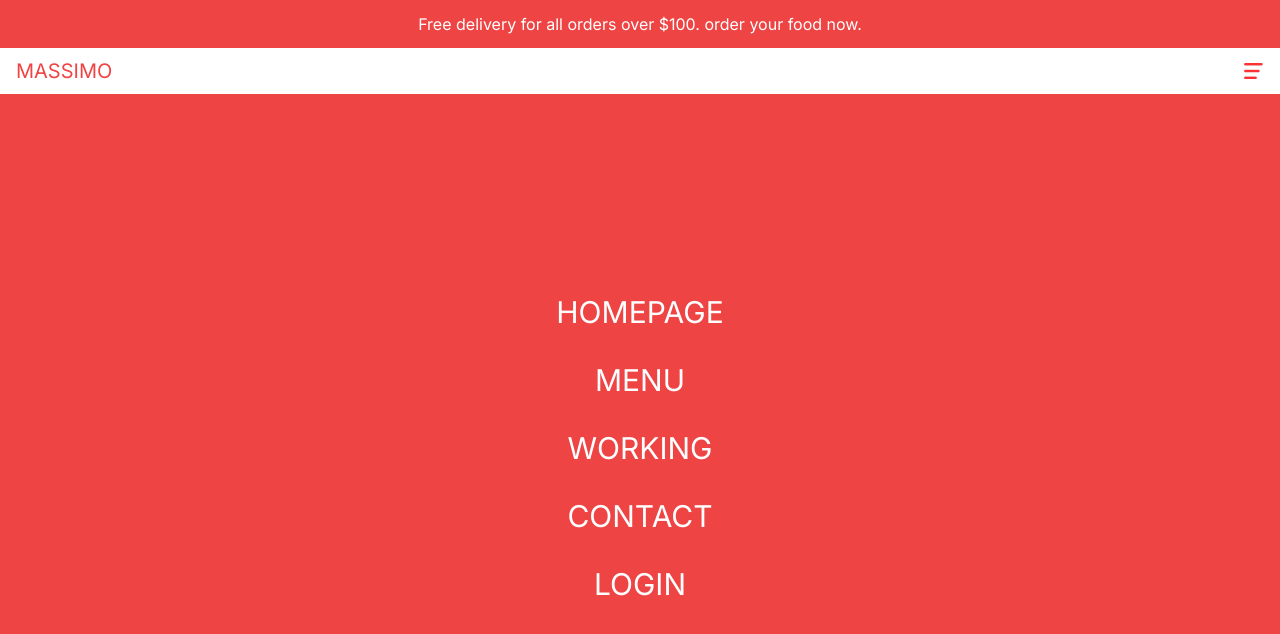
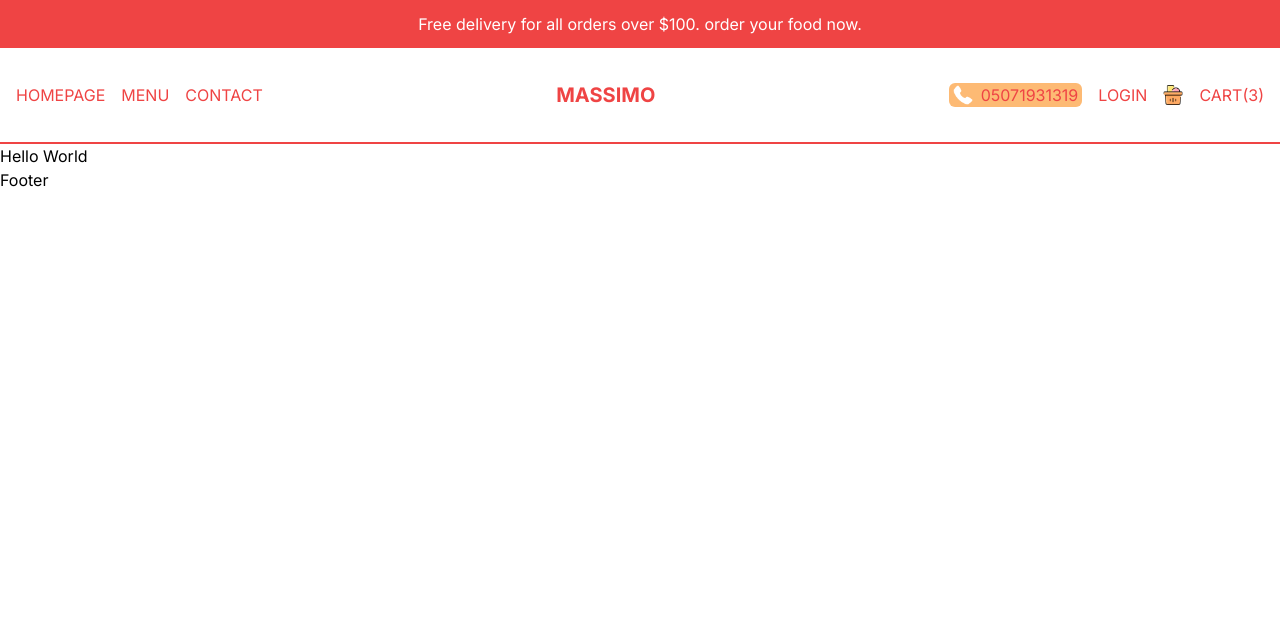
Before and after one commit to yashar6846/deliveryDesignNextjs, a Next.js app: page / in a window 1280 px wide. Shown: the top 634 px of the page. Built offline with nearby package versions, Linux system fonts and the light colour scheme.

Commit message:
add menubar in project

```diff
--- /dev/null
+++ b/app/components/CartIcon.tsx
@@ -0,0 +1,17 @@
+import Image from 'next/image'
+import Link from 'next/link'
+import React from 'react'
+
+function CartIcon() {
+  return (
+
+        <Link href={'/cart'} className='flex items-center gap-4'>
+            <div className=' relative w-8 h-8 md:w-5 md:h-5'>
+                <Image src="/cart.png" alt="" fill/>
+            </div>
+            <span>Cart(3)</span>
+        </Link>
+  )
+}
+
+export default CartIcon
--- a/app/components/Menu.tsx
+++ b/app/components/Menu.tsx
@@ -2,6 +2,7 @@
 import Image from 'next/image'
 import Link from 'next/link'
 import React, { useState } from 'react'
+import CartIcon from './CartIcon'
 
 const links =[
     {id: 1, title: "HomePage", url: "/"},
@@ -11,8 +12,10 @@
 ]
 
 function Menu() {
+
     const[open, setOpen] = useState(false)
     const user =false
+
   return (
     <div >
         {!open ? (
@@ -20,16 +23,17 @@
         ) : (
             <Image src={'/close.png'} alt='' width={20} height={20} onClick={()=> setOpen(false)}/>
         )}
-        <div className='bg-red-500 text-white absolute left-0 top-24 h-[calc(100vh-6rem)] flex items-center justify-center text-3xl flex-col gap-8 w-full z-10'>
+        {open &&<div className='bg-red-500 text-white absolute left-0 top-24 h-[calc(100vh-6rem)] flex items-center justify-center text-3xl flex-col gap-8 w-full z-10'>
            {
             links.map((link) => (
-                <Link href={link.url} key={link.id}>
+                <Link href={link.url} key={link.id} onClick={()=> setOpen(false)}>
                 {link.title}
                 </Link>
             ))}
-            {!user?(<Link href="/login">Login</Link>):(
-            <Link href="/orders">Orders</Link>)}
-        </div>
+            {!user?(<Link href="/login" onClick={()=> setOpen(false)}>Login</Link>):(
+            <Link href="/orders" onClick={()=> setOpen(false)}>Orders</Link>)}
+            <Link href="/cart" onClick={()=> setOpen(false)}><CartIcon /></Link>
+        </div>}
     </div>
   )
 }
--- a/app/components/Navbar.tsx
+++ b/app/components/Navbar.tsx
@@ -1,16 +1,41 @@
 import Image from "next/image";
 import Menu from "./Menu";
 import Link from "next/link";
+import CartIcon from "./CartIcon";
 
 
 export default function Navbar() {
+    const user =false;
+
   return (
-   <div className='h-12 text-red-500 p-4 flex justify-between items-center  border-b-2 border-b-red-500 uppercase'>
-    <div className="text-xl">
-    <Link href={'/'}>Massimo</Link>
+   <div className='h-12 text-red-500 p-4 flex justify-between items-center  border-b-2 border-b-red-500 uppercase md:h-24'>
+    {/* LEFT LINKS */}
+    <div className="hidden md:flex gap-4">
+    <Link href={'/'}>Homepage</Link>
+    <Link href={'/menu'}>Menu</Link>
+    <Link href={'/'}>Contact</Link>
     </div>
-    <div>
-     <Menu />
+     {/* LOGO */}
+    <div className="text-xl md:font-bold">
+        <Link href="/">Massimo</Link>
+    </div>
+    {/* MOBILE MENU */}
+    <div className="md:hidden">
+    <Menu />
+    </div>
+    {/* RIGHT LINKS */}
+    <div className="hidden md:flex gap-4 items-center">
+        <div className="flex items-center gap-2 cursor-pointer bg-orange-300 px-1  rounded-md">
+            <Image src="/phone.png" alt="" width={20} height={20} />
+            <span>05071931319</span>
+        </div>
+       {!user ?(
+         <Link href={'/login'}>Login</Link>
+
+       ):(
+        <Link href={'/orders'}>Orders</Link>
+       )}
+       <CartIcon />
     </div>
    </div>
   )
--- a/app/menu/page.tsx
+++ b/app/menu/page.tsx
@@ -2,6 +2,6 @@
 
 export default function MenuPage() {
   return (
-    <div></div>
+    <div>Hello World</div>
   )
 }
```
Also changed, not shown: public/cart.png (added).
